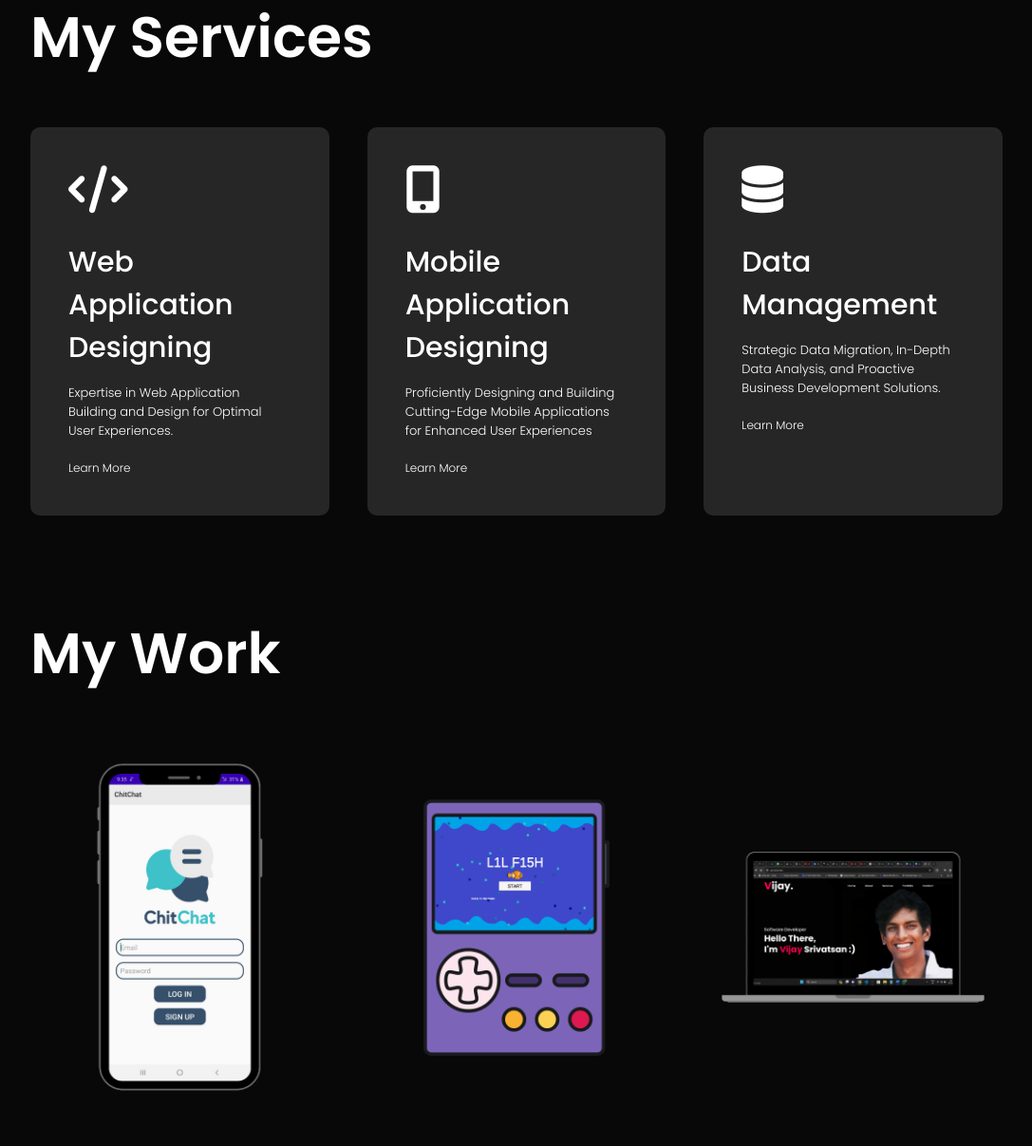
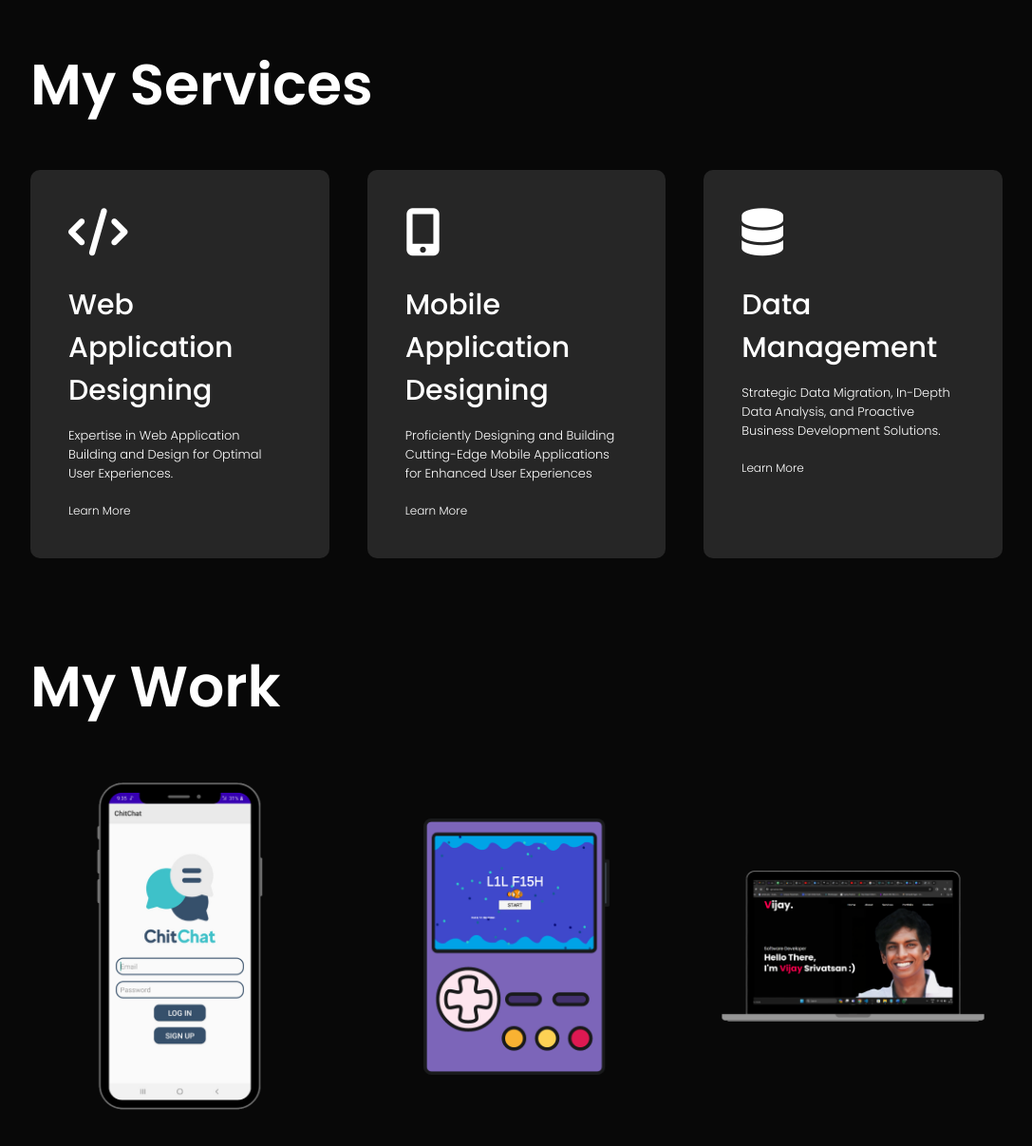
Before and after one commit to VijaySrivatsan/Personal-Portfolio-Website, a plain HTML site: page index.html in a window 1280 px wide. Shown: the part 2320-3527 px from the top of the page at 95% size, without its empty margins (96-1183 px from the left). Drawn offline with Linux system fonts and the light colour scheme.

Commit message:
Update style.css

```diff
--- a/style.css
+++ b/style.css
@@ -163,11 +163,13 @@ nav ul li a:hover::after{
     display: block;
 }
 
+
+
+/*---------------------youtube------------------*/
+
 #youtube{
-    margin-top: -70px;
-    margin-bottom: -10px;
-    margin-left: auto;
-    margin-right: auto;
+    margin-top: -50px;
+
 }
 
 
@@ -177,14 +179,16 @@ nav ul li a:hover::after{
 /*----------------services---------------------*/
 
 #services{
-    padding: 30px 0;
+    padding: 50px 0;
+    margin-top: 10px;
+
 }
 
 .services-list{
     display: grid;
     grid-template-columns: repeat(auto-fit, minmax(250px, 1fr));
     grid-gap: 40px;
-    margin-top: 50px;
+    margin-top: 45px;
 }
 .services-list div{
     background: #262626;
@@ -223,6 +227,7 @@ nav ul li a:hover::after{
 
 #portfolio{
     padding: 50px 0;
+    margin-top: -30px;
 }
 
 .work-list{
@@ -230,7 +235,7 @@ nav ul li a:hover::after{
      grid-template-columns: repeat(3, 1fr);
         grid-template-rows: repeat(2, auto);
     grid-gap: 40px;
-    margin-top: 50px;
+    margin-top: 35px;
 }
 .work{
     border-radius: 10px;
@@ -318,10 +323,12 @@ nav ul li a:hover::after{
 
 .contact-left{
     flex-basis: 35%;
+    margin-top: -20px;
 }
 
 .contact-right{
     flex-basis: 60%;
+    margin-top: -20px;
 }
 
 .contact-left p{
```
